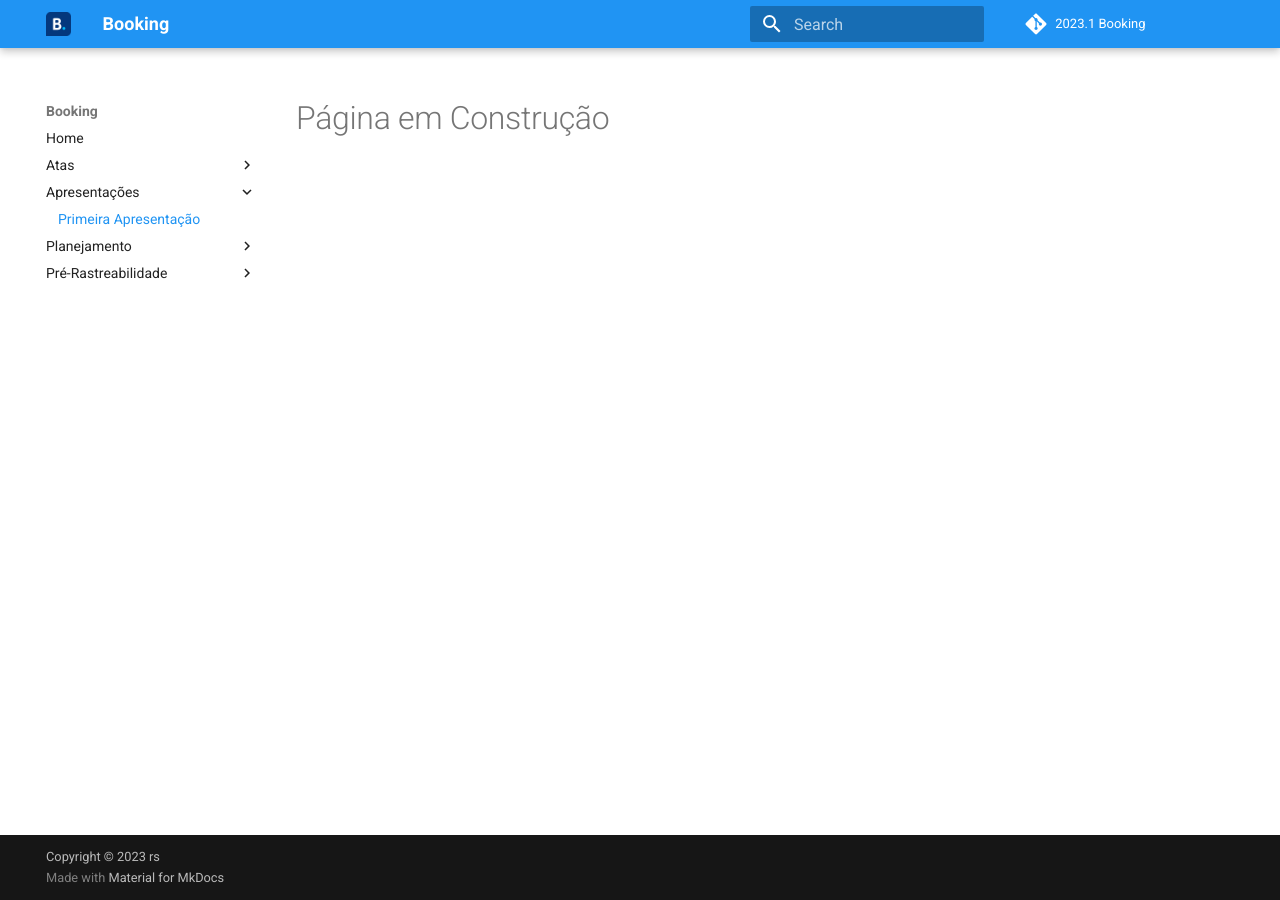
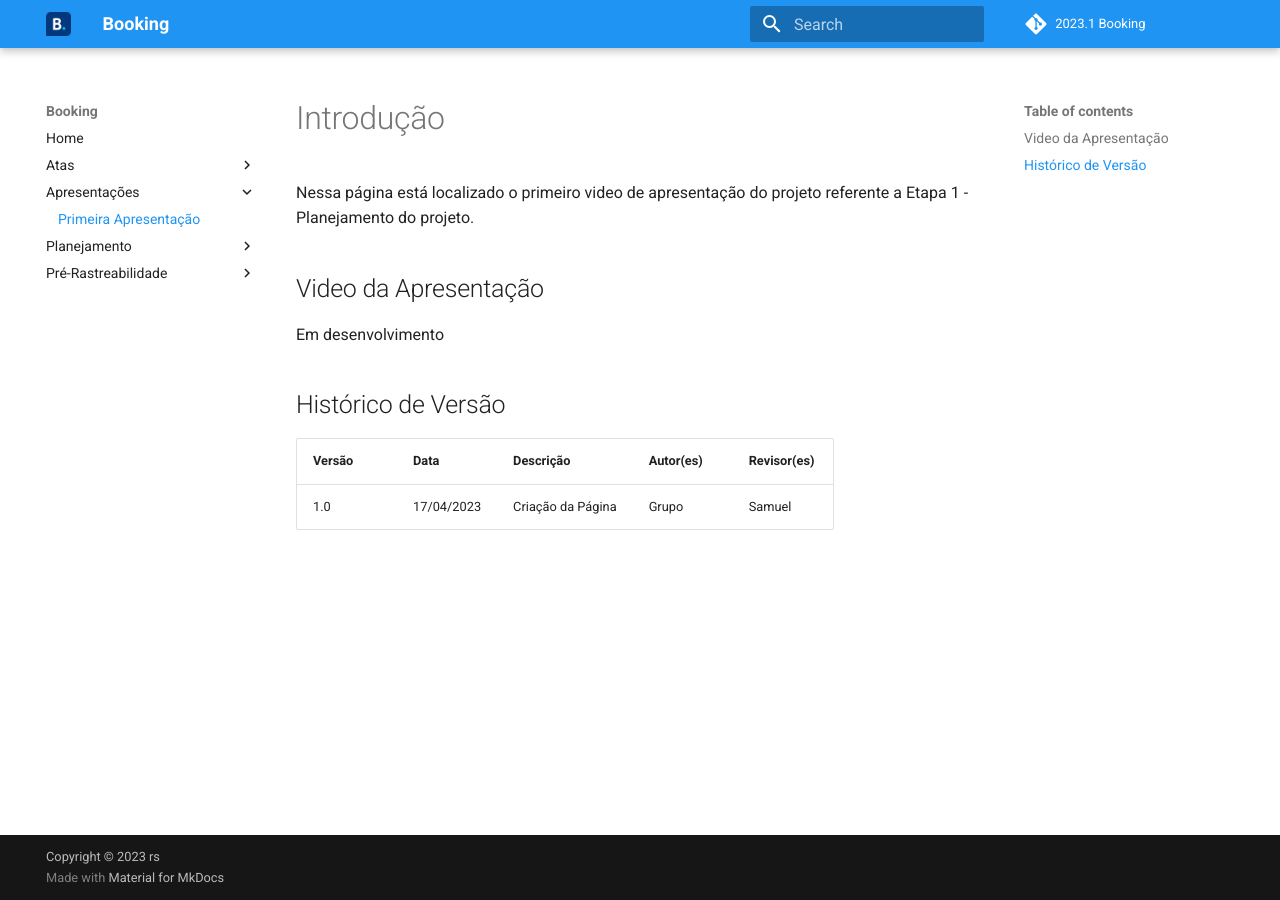
Before and after one commit to Requisitos-de-Software/2023.1-Booking, an MkDocs documentation site: the page built from docs/apresentacoes/primeiraApresentacao.md, in a window 1280 px wide. Built offline with MkDocs 1.6.1 and Material for MkDocs 9.7.7, drawn with Linux system fonts in a browser that asks for light colours; comment, search, counter and statistics services are not loaded.

Commit message:
Adicionando Página temporário de primeira apresentação

```diff
--- a/docs/apresentacoes/primeiraApresentacao.md
+++ b/docs/apresentacoes/primeiraApresentacao.md
@@ -1 +1,13 @@
-# Página em Construção
+# Introdução
+
+Nessa página está localizado o primeiro video de apresentação do projeto referente a Etapa 1 - Planejamento do projeto.
+
+## Video da Apresentação
+
+Em desenvolvimento
+
+## Histórico de Versão
+
+| Versão | Data       | Descrição          | Autor(es) | Revisor(es) |
+| ------- | ---------- | -------------------- | --------- | ----------- |
+| 1.0     | 17/04/2023 | Criação da Página | Grupo     | Samuel      |
```
